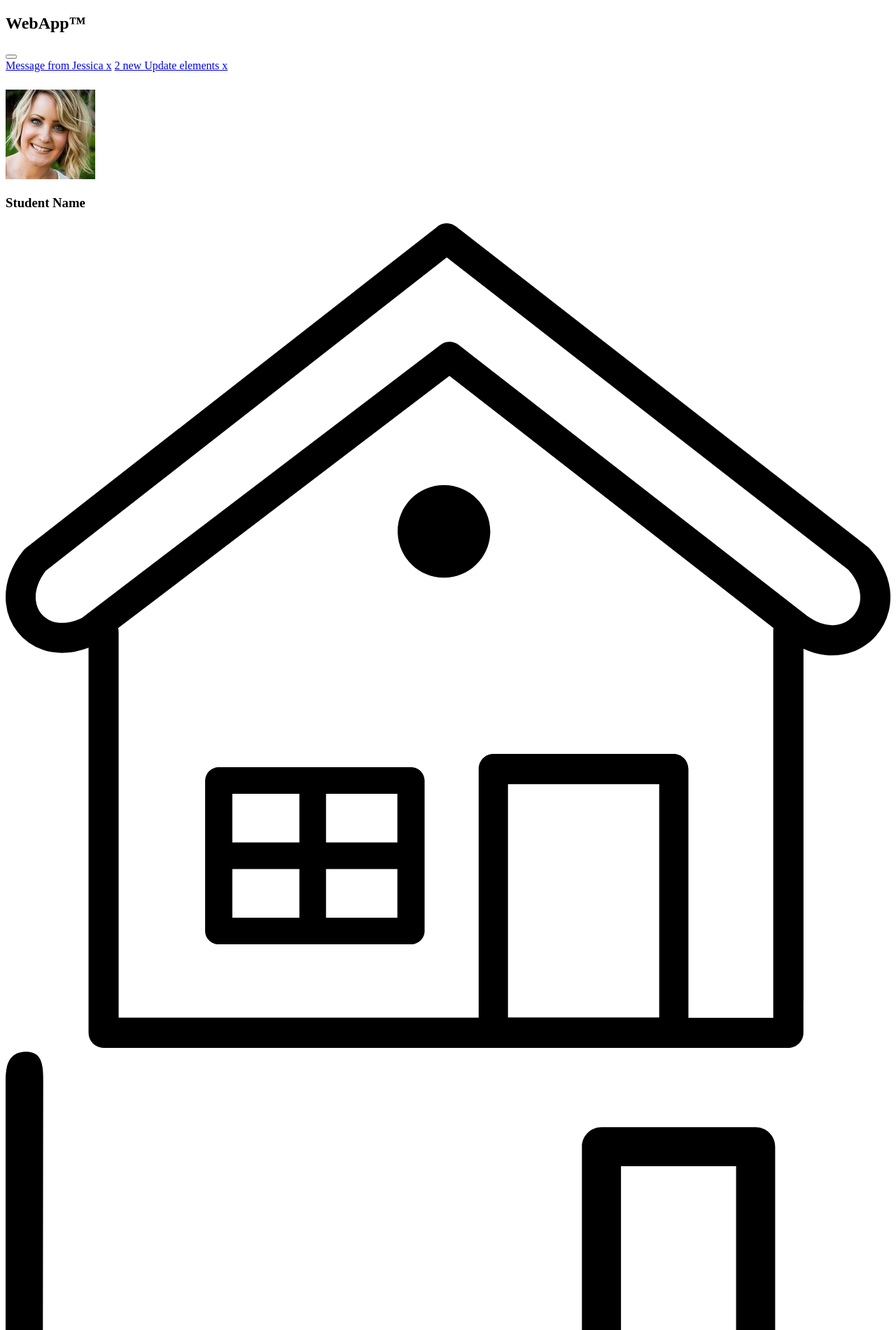
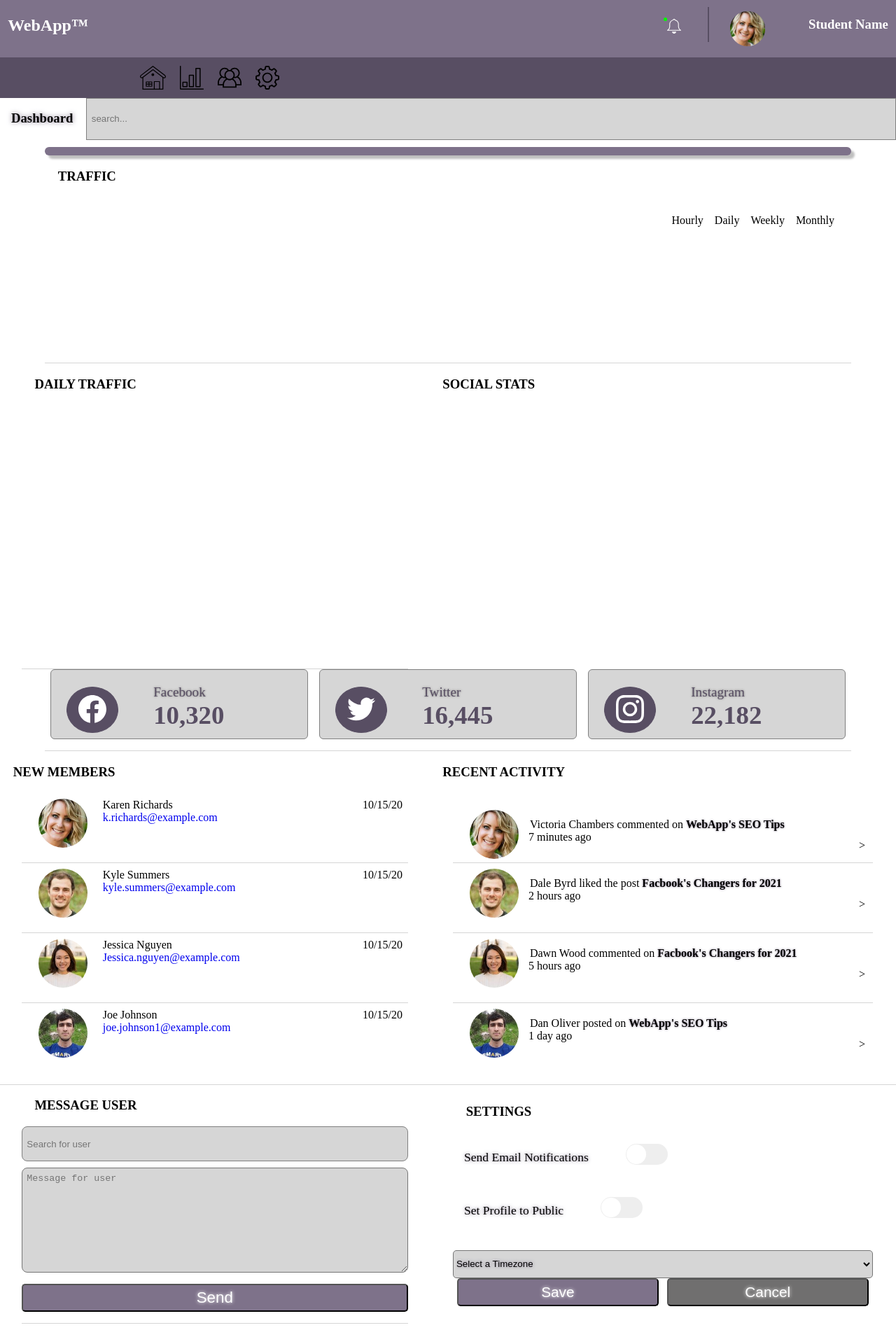
Before and after one commit to NextLevelPhreak/project-7, a plain HTML site: page web_app_dashboard_v3.2/index.html in a window 1280 px wide. Shown: the top 1900 px of the page at 70% size. Drawn offline with nearby package versions, Linux system fonts and the light colour scheme.

Commit message:
added html and css
finished HTML and added CSS to it

```diff
--- /dev/null
+++ b/web_app_dashboard_v3.2/css/styles.css
@@ -0,0 +1,576 @@
+* {
+    margin: 0;
+    padding: 0;
+    box-sizing: border-box;
+}
+body {
+    height: 100vh;
+}
+
+.grid-container {
+  height: 100%;
+  display: grid;
+  grid-template-columns: 1fr;
+  grid-template-rows: 70px 60px 1fr;
+}
+
+.Header {
+  color: white;
+  background-color: #7e728a;
+  display: flex;
+  justify-content: space-between;
+  padding: .7em;
+}
+
+.vl {
+  border-left: 2px solid #584e63;
+  height: 50px;
+  margin-top: .6em;
+  position: absolute;
+  left: 46%;
+  top: 0;
+}
+
+.profile-img {
+  border-radius: 50%;
+  height: 60px;
+  padding: .3em;
+}
+
+#studentName {
+  padding-top: .7em;
+}
+
+#bellsvg {
+margin-top: 1em;
+height: 30px;
+margin-right: .5em;
+}
+
+#bellsvg:hover {
+  cursor: pointer;
+  transform: rotate(45deg);
+  transition: all 0.1s ease-in-out 0s;
+}
+
+#dropBtn {
+display: flex;
+}
+
+.dropbtn {
+background-color: lime;
+height: 5px;
+width: 5px;
+border-radius: 50%;
+color: white;
+border: none;
+cursor: pointer;
+margin-top: 1em;
+}
+
+.dropdown {
+position: relative;
+display: block;
+
+}
+
+.dropdown-content {
+display: none;
+position: absolute;
+background-color: #f1f1f1;
+border-radius: 10%;
+border: 1px solid lightgray;
+min-width: 200px;
+margin-top: 2em;
+margin-right: 2em;
+box-shadow: 0px 8px 16px 0px rgba(0,0,0,0.2);
+z-index: 1;
+}
+
+.dropdown-content li:hover {
+background-color: #eee;
+}
+
+.dropdown-content a {
+color: black;
+border-bottom: 1px solid lightgray;
+padding: 12px 16px;
+text-decoration: none;
+display: block;
+}
+
+.dropdown-content a:hover {
+background-color: #ddd
+}
+
+
+.show {
+display:block;
+}
+
+
+.close {
+cursor: pointer;
+position: absolute;
+right: 0%;
+padding: 12px 16px;
+transform: translate(0%, -30%);
+}
+
+.close:hover {background: #bbb;}
+
+.nav-bar {
+  background-color: #584e63;
+  padding-top: .2em;
+  padding-left: 15%;
+  padding-right: 15%;
+
+}
+
+.home-icon,
+.chart-icon,
+.members-icon,
+.settings-icon {
+  height: 50px;
+  padding: .5em;
+}
+
+a {
+    text-decoration: none;
+}
+
+.main-content {
+  background-color: white;
+  overflow: auto;
+}
+
+h2 {
+  padding-top: .5em;
+}
+.titles {
+  padding: 1em;
+}
+
+.dashboard {
+  padding-left: 1em;
+  height: 70px;
+  display: flex;
+  justify-content: space-between;
+  text-shadow: 0 0 7px #7e728a;
+}
+.dashboard h3 {
+  padding-top: 1em;
+  padding-right: 1em;
+}
+
+input {
+  padding: .5em;
+  width: 100%;
+  background-color: #d6d6d6;
+  height: 60px;
+  border: 1px solid grey;
+}
+
+.alert {
+  display: flex;
+  margin: auto;
+  width: 90%;
+  padding: .4em;
+  color: #FFFFFF;
+  background-color: #7e728a;
+  border-radius: 10px;
+  box-shadow: 5px 5px 3px #bfbfbf;
+}
+  .alert-banner-close {
+    margin-left: 2em;
+  }
+
+.traffic {
+  margin: auto;
+  width: 90%;
+}
+.traffic-header ul {
+  display: flex;
+  justify-content: space-around;
+  padding: 1em;
+  list-style-type: none;
+}
+.traffic-nav-link:hover {
+  color: white;
+  width: auto;
+  padding: .5em;;
+  padding-left: .6em;
+  padding-right: .6em;
+  background-color: #584e63;
+  border-radius: 20px;
+}
+.traffic-nav-link:active {
+  color: white;
+  width: auto;
+  padding: .2em;;
+  padding-left: .6em;
+  padding-right: .6em;
+  background-color: #584e63;
+  border-radius: 20px;
+
+}
+
+canvas {
+    max-width: 100%;
+}
+.traffic, .daily, .doughnut {
+  width: 90%;
+  margin: auto;
+  padding-bottom: 1em;
+  border-bottom: 1px solid #d6d6d6;
+}
+
+.social-box {
+  width: 90%;
+  margin: auto;
+  padding-bottom: 1em;
+  border-bottom: 1px solid #d6d6d6;
+}
+.social-box h3 {
+  padding: 1.4em;
+}
+
+.social-container {
+  display: flex;
+  justify-content: space-around;
+  height: 100px;
+  margin-bottom: 1em;
+  border: 1px solid gray;
+  border-radius: 6px;
+  background-color: #d6d6d6;
+}
+.social-text {
+  height: 80px;
+  width: 60%;
+  padding: 1em;
+  padding-bottom: .4em;
+  color: #584e63;
+}
+
+.social-text p {
+  font-size: 1.2em;
+  text-shadow: 0 0 3px #6e6d6d;
+}
+
+.social-text h1 {
+  font-size: 2.3em;
+}
+
+.social-image {
+  margin-top: 1.2em;
+  margin-bottom: .2em;
+  padding: .7em;
+  background-color: #584e63;
+  border: 1px solid #584e63;
+  border-radius: 50%;
+
+}
+
+.member,
+.activity {
+  width: 100%;
+  margin:auto;
+  padding-bottom: 1em;
+  border-bottom: 1px solid #d6d6d6;
+}
+
+.member-container,
+.activity-container {
+  max-height: 160px;
+  width: 90%;
+  margin: auto;
+  border-bottom: 1px solid #d6d6d6;
+  padding: .5em;
+}
+
+.profile-image {
+  border-radius: 50%;
+  width: 70px;
+  margin-left: 38%;
+}
+
+.member-text,
+.activity-text,
+.date {
+  text-align: center;
+}
+
+.last {
+  border: none;
+}
+
+.activity-subject {
+    text-shadow: 0 0 3px #7e728a;
+  }
+
+  div.date2 {
+    margin-left: 38%;
+  }
+
+  .activityTag{
+    display: none;
+  }
+
+.message {
+  width: 90%;
+  margin: auto;
+  padding-bottom: 1em;
+  border-bottom: 1px solid #d6d6d6;
+}
+
+.form-field {
+  margin-bottom: .7em;
+  border-radius: 8px;
+  height: 50px;
+}
+
+textarea {
+  background-color: #d6d6d6;
+  padding: .5em;
+  border-radius: 8px;
+  min-height: 150px;
+  width: 100%;
+}
+
+.msgButton {
+  width: 100%;
+  margin: auto;
+  margin-top: .5em;
+  height: 40px;
+  border-radius: 5px;
+  background-color: #7e728a;
+  color: #FFFFFF;
+  font-size: 1.4em;
+  text-shadow: 0 0 5px #FFFFFF;
+}
+
+span {
+  padding-right: 3em;
+  padding-top: .5em;
+  font-size: 1.1em;
+  text-shadow: 0 0 5px #7e728a
+}
+
+.toggle-switch {
+  display: flex;
+  margin: 1em;
+  width: 90%;
+  height: 60px;
+}
+
+.switch {
+  position : relative ;
+  display : inline-block;
+  width : 60px;
+  height : 30px;
+  background-color: #eee;
+  border-radius: 20px;
+}
+
+.switch::after {
+  content: '';
+  position: absolute;
+  width: 28px;
+  height: 28px;
+  border-radius: 50%;
+  background-color: white;
+  top: 1px;
+  left: 1px;
+  transition: all 0.6s;
+}
+
+#toggle:checked + .switch::after,
+#toggle2:checked + .switch::after {
+  left : 30px;
+}
+.checkbox:checked + .switch {
+  background-color: #7e728a;
+}
+
+.checkbox {
+   display : none;
+}
+
+.settings {
+  width: 90%;
+  margin-top: 1em;
+  margin: auto;
+  padding-bottom: 1em;
+}
+select {
+  width: 100%;
+  height: 40px;
+  border-radius: 5px;
+  background-color: #d6d6d6;
+  text-shadow: 0 0 5px #7e728a;
+}
+
+div .settings-button {
+  margin-top: 1em;
+  width: 100%;
+}
+
+.settings-button {
+  width: 100%;
+  display: flex;
+  justify-content: space-around;
+  height: 40px;
+}
+
+#save,
+#cancel {
+  width: 48%;
+  border-radius: 5px;
+  color: #FFFFFF;
+  text-shadow: 0 0 5px #FFFFFF;
+  font-size: 1.3em;
+}
+
+.button-primary {
+  background-color: #7e728a;
+}
+#cancel {
+  background-color: #706f6f;
+}
+
+main {
+  display: grid;
+}
+
+@media (min-width: 768px) {
+
+  header {
+    grid-area: head;
+  }
+
+  nav {
+    grid-area: nav;
+  }
+
+  .alert-banner-close {
+    padding-left: 21em;
+  }
+
+  main {
+    grid-area: main;
+  }
+  .grid-container {
+    grid-template-columns: 70px 1fr;
+    grid-template-rows: 80px 1fr;
+    grid-template-areas:
+    "head head"
+    "nav main";
+  }
+
+  h2 {
+    width: 70%;
+  }
+  .vl {
+    left: 76%;
+  }
+  .social-box {
+    display: inline-flex;
+  }
+  .social-container {
+    margin-right: .5em;
+    padding: .3em;
+  }
+  .traffic-header ul {
+    justify-content: flex-end;
+  }
+  ul li {
+    padding: .5em;
+  }
+  .daily h3 {
+    padding-bottom: 6em;
+  }
+  .member-container {
+    display: flex;
+    justify-content: space-between;
+    min-height: 100px;
+  }
+  .profile-image {
+  margin-left: 1em;
+  height: 70px;
+  }
+  .activity-container {
+    min-height: 100px;
+  }
+  .member-text,
+  .activity-text {
+    margin-right: auto;
+    margin-left: 22px;
+    text-align: left;
+
+  }
+  .activity-text {
+    width: 80%;
+    margin-top: -3em;
+    margin-left: 102px;
+  }
+  .date {
+    margin-left: auto;
+    margin-right: 0;
+  }
+  .activityTag{
+    margin-left: 98%;
+    margin-top: -2em;
+    clear: both;
+    display: block;
+  }
+  #activityImg {
+    margin-top: 1em;
+  }
+  .dashboard, .alert, .traffic, .social-box, .member, .activity, .message, .settings {
+    grid-column: 1/ span 2;
+  }
+  div.date2 {
+    width: 80%;
+    margin-left: 100px;
+  }
+  .daily {
+    grid-column: 1/ span 1;
+  }
+  .doughnut {
+    grid-column: 2/ span 1;
+  }
+
+  #doughnut-chart {
+    height: 100px;
+  }
+  #daily-chart {
+    margin-bottom: 3.8em;
+  }
+
+}
+
+@media (min-width: 1024px) {
+  .member, .message {
+    grid-column: 1/ span 1;
+  }
+  .activity, .settings {
+    grid-column: 2/ span 1;
+
+  }
+  .social-container {
+    width: 32%;
+    margin: auto;
+  }
+  .vl {
+    left: 79%;
+  }
+  #daily-chart {
+    margin-bottom: 6.5em;
+  }
+  .daily h3 {
+    padding-bottom: 6.5em;
+  }
+  .alert-banner-close {
+    padding-left: 35em;
+  }
+}
--- a/web_app_dashboard_v3.2/index.html
+++ b/web_app_dashboard_v3.2/index.html
@@ -5,6 +5,7 @@
   <meta charset="UTF-8" />
   <meta name="viewport" content="width=device-width,initial-scale=1" />
   <meta name="description" content="" />
+  <link rel="stylesheet" href="css/styles.css">
 </head>
 
 <body>
@@ -115,6 +116,151 @@
             </div>
           </div>
 
+          <section class="member" id="members">
+       <h3 class="titles">NEW MEMBERS</h3>
+       <div class="member-container">
+           <img src="images/member-1.jpg" class="profile-image" alt="member-1">
+         <div class="member-text">
+           <p>Karen Richards</p>
+           <a class="emails" href="#">k.richards@example.com</a>
+         </div>
+         <div class="date">
+           <p>10/15/20</p>
+         </div>
+       </div>
+
+       <div class="member-container">
+           <img src="images/member-2.jpg" class="profile-image" alt="member-2">
+         <div class="member-text">
+           <p>Kyle Summers</p>
+           <a class="emails" href="#">kyle.summers@example.com</a>
+         </div>
+         <div class="date">
+           <p>10/15/20</p>
+         </div>
+       </div>
+
+       <div class="member-container">
+        <img src="images/member-3.jpg" class="profile-image" alt="member-3">
+        <div class="member-text">
+          <p>Jessica Nguyen</p>
+          <a class="emails" href="#">Jessica.nguyen@example.com</a>
+        </div>
+        <div class="date">
+          <p>10/15/20</p>
+        </div>
+      </div>
+
+       <div class="member-container last">
+        <img src="images/member-4.jpg" class="profile-image" alt="member-4">
+        <div class="member-text">
+          <p>Joe Johnson</p>
+          <a class="emails" href="#">joe.johnson1@example.com</a>
+        </div>
+        <div class="date">
+         <p>10/15/20</p>
+        </div>
+       </div>
+     </section>
+
+     <section class="activity">
+       <h3 class="titles">RECENT ACTIVITY</h3>
+       <div class="activity-container">
+         <img src="images/member-1.jpg" class="profile-image" id="activityImg" alt="member-1">
+         <div class="activityTag">
+           <p>></p>
+         </div>
+       <div class="activity-text">
+         <p>Victoria Chambers commented on <b class="activity-subject">WebApp's SEO Tips</b></p>
+       </div>
+       <div class="date2">
+         <p>7 minutes ago</p>
+       </div>
+      </div>
+
+      <div class="activity-container">
+         <img src="images/member-2.jpg" class="profile-image" alt="member-2">
+         <div class="activityTag">
+           <p>></p>
+         </div>
+         <div class="activity-text">
+           <p>Dale Byrd liked the post <b class="activity-subject">Facbook's Changers for 2021</b></p>
+         </div>
+         <div class="date2">
+           <p>2 hours ago</p>
+         </div>
+      </div>
+
+     <div class="activity-container">
+         <img src="images/member-3.jpg" class="profile-image" alt="member-3">
+         <div class="activityTag">
+           <p>></p>
+         </div>
+         <div class="activity-text">
+           <p>Dawn Wood commented on <b class="activity-subject">Facbook's Changers for 2021</b></p>
+         </div>
+         <div class="date2">
+           <p>5 hours ago</p>
+         </div>
+     </div>
+
+     <div class="activity-container last">
+         <img src="images/member-4.jpg" class="profile-image" alt="member-4">
+         <div class="activityTag">
+           <p>></p>
+         </div>
+         <div class="activity-text">
+           <p>Dan Oliver posted on <b class="activity-subject">WebApp's SEO Tips</b></p>
+         </div>
+         <div class="date2">
+           <p>1 day ago</p>
+         </div>
+     </div>
+     </section>
+
+     <section class="message">
+      <h3 class="titles">MESSAGE USER</h3>
+      <form class="message-board">
+        <input type="text" placeholder="Search for user" class="form-field" id="userField">
+        <textarea placeholder="Message for user" id="messageField" class="form-area"></textarea>
+        <button class="msgButton" id="sendBtn">Send</button>
+      </form>
+    </section>
+
+    <section class="settings" id="setting">
+    <h3 class="titles">SETTINGS</h3>
+
+    <div class="toggle-switch">
+    <span>Send Email Notifications</span>
+    <input type="checkbox" id="toggle" class="checkbox">
+    <label for="toggle" class="switch"></label>
+    </div>
+
+    <div class="toggle-switch">
+    <span>Set Profile to Public</span>
+    <input type="checkbox" id="toggle2" class="checkbox">
+    <label for="toggle2" class="switch"></label>
+    </div>
+
+    <select class="timezone-field" id="timeZone">
+      <option disabled selected>Select a Timezone</option>
+      <option>Eastern Standard Time (EST)</option>
+      <option>Pacific Standard Time (PST)</option>
+      <option>Atlantic Standard Time (AST)</option>
+      <option>Central Standard Time (CST)</option>
+      <option>Mountain Standard Time (MST)</option>
+      <option>Alaskan Standard Time (AKST)</option>
+    </select>
+
+    <div class="settings-button">
+      <button class="button-primary" id="save"> Save </button>
+      <button type="button" id="cancel"> Cancel </button>
+    </div>
+    </section>
+
+  </main>
+</div>
+
   <script src="https://cdnjs.cloudflare.com/ajax/libs/Chart.js/3.3.2/chart.min.js"></script>
 </body>
 </html>
```
Lines whose indentation alone changed are shown as unchanged.
